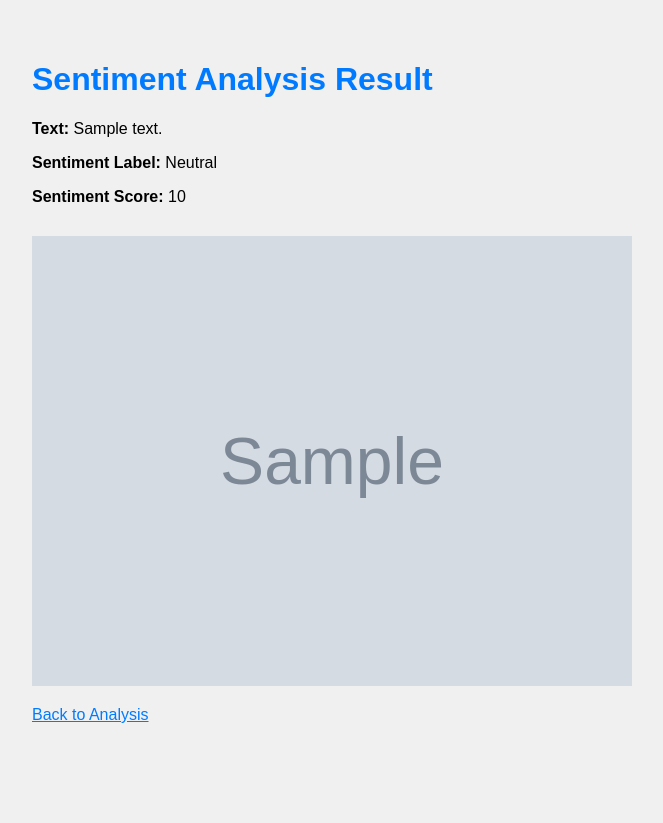
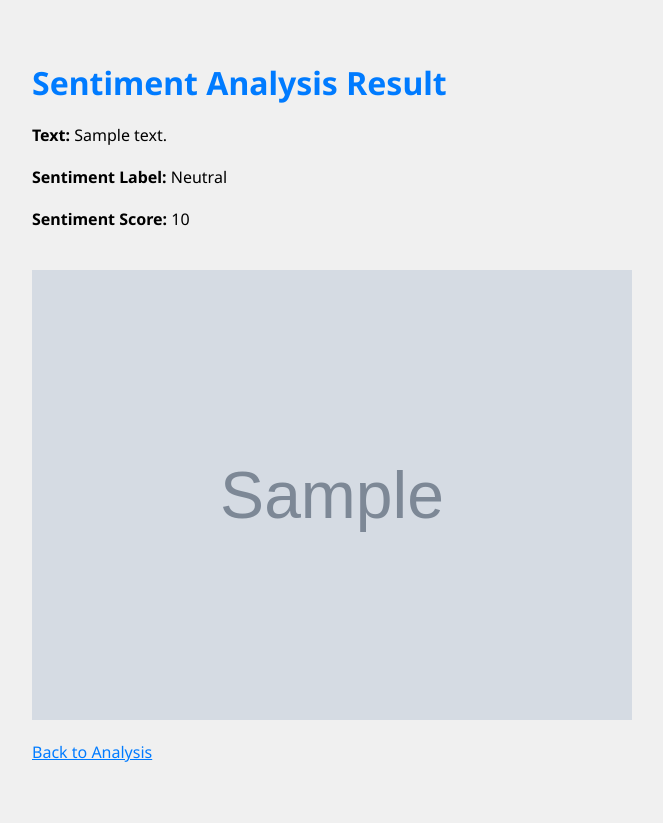
Before and after one commit to imgowthamg/textvibeanalyzer, a Django app: template sentiment_analyzer/templates/sentiment_analyzer/result.html in a window 1280 px wide. Shown: the whole page, without its empty margins (8-671 px from the left). Before the commit the page ends 800 px from the top, so only its background shows below. Run offline with Django 3.2, Linux system fonts and the light colour scheme; the template is opened without the code that fills it: most values are stand-ins (such as "Sample title", 1, 10 or a date in 2020).

Commit message:
Update result.html

```diff
--- a/sentiment_analyzer/templates/sentiment_analyzer/result.html
+++ b/sentiment_analyzer/templates/sentiment_analyzer/result.html
@@ -1,5 +1,4 @@
 {% load static %}
-
 <!DOCTYPE html>
 <html lang="en">
 <head>
@@ -8,20 +7,26 @@
     <meta http-equiv="X-UA-Compatible" content="IE=edge">
     <meta name="viewport" content="width=device-width, initial-scale=1.0">
     <title>Sentiment Analysis Result</title>
+    <!-- Include the <link> tags for Google Fonts -->
+    <link rel="preconnect" href="https://fonts.googleapis.com">
+    <link rel="preconnect" href="https://fonts.gstatic.com" crossorigin>
+    <link href="https://fonts.googleapis.com/css2?family=Noto+Sans:ital,wght@0,400;0,700;1,400;1,700&display=swap" rel="stylesheet">
     <!-- Add your CSS styles here -->
     <style>
         body {
-            font-family: Arial, sans-serif;
+            font-family: 'Noto Sans', sans-serif; /* Apply Noto Sans as the default font */
             margin: 20px;
             padding: 20px;
+            background-color: #f0f0f0;
         }
 
         h1 {
             color: #007BFF;
+            margin-bottom: 20px;
         }
 
         p {
-            margin-bottom: 10px;
+            margin-bottom: 20px;
         }
 
         strong {
```
